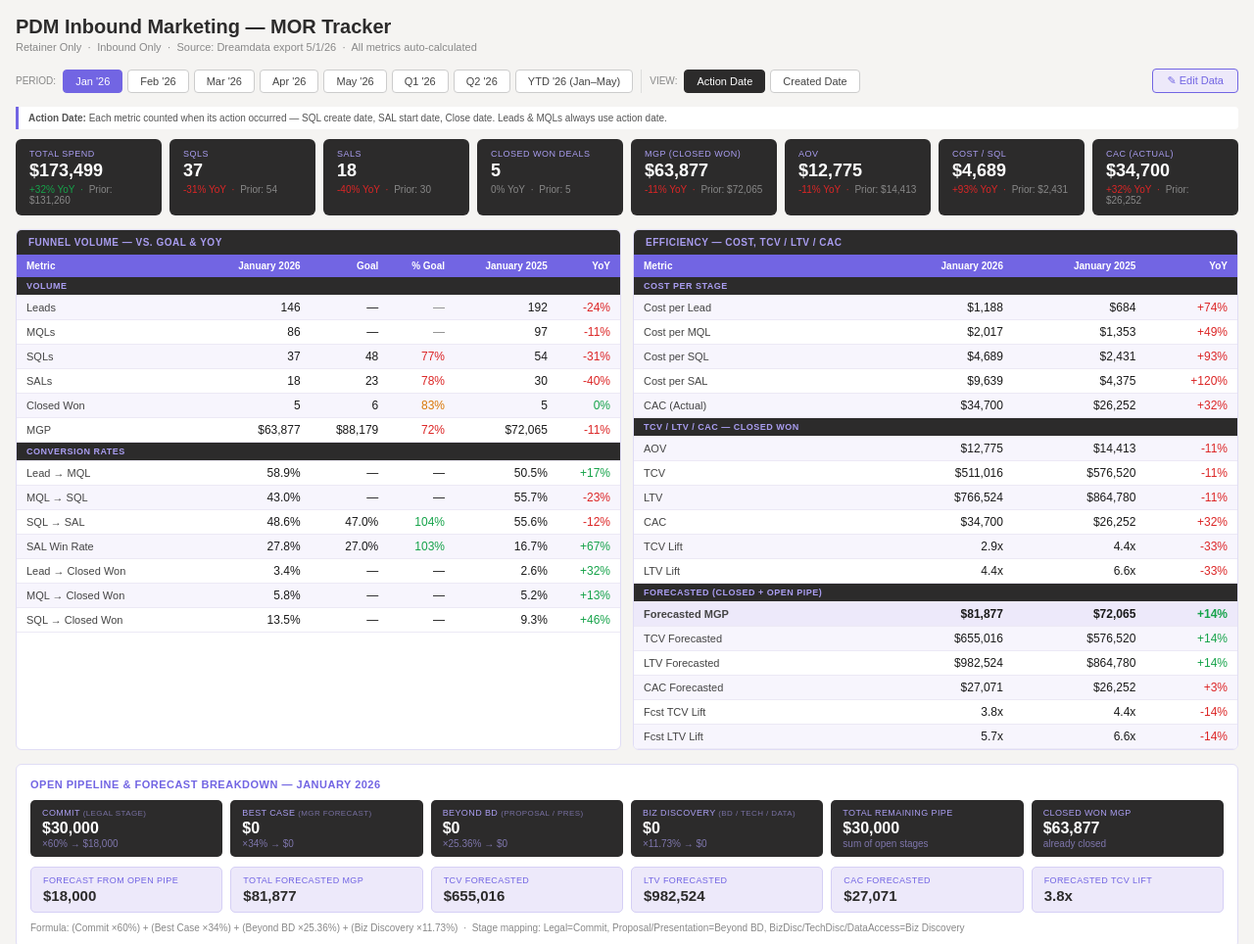
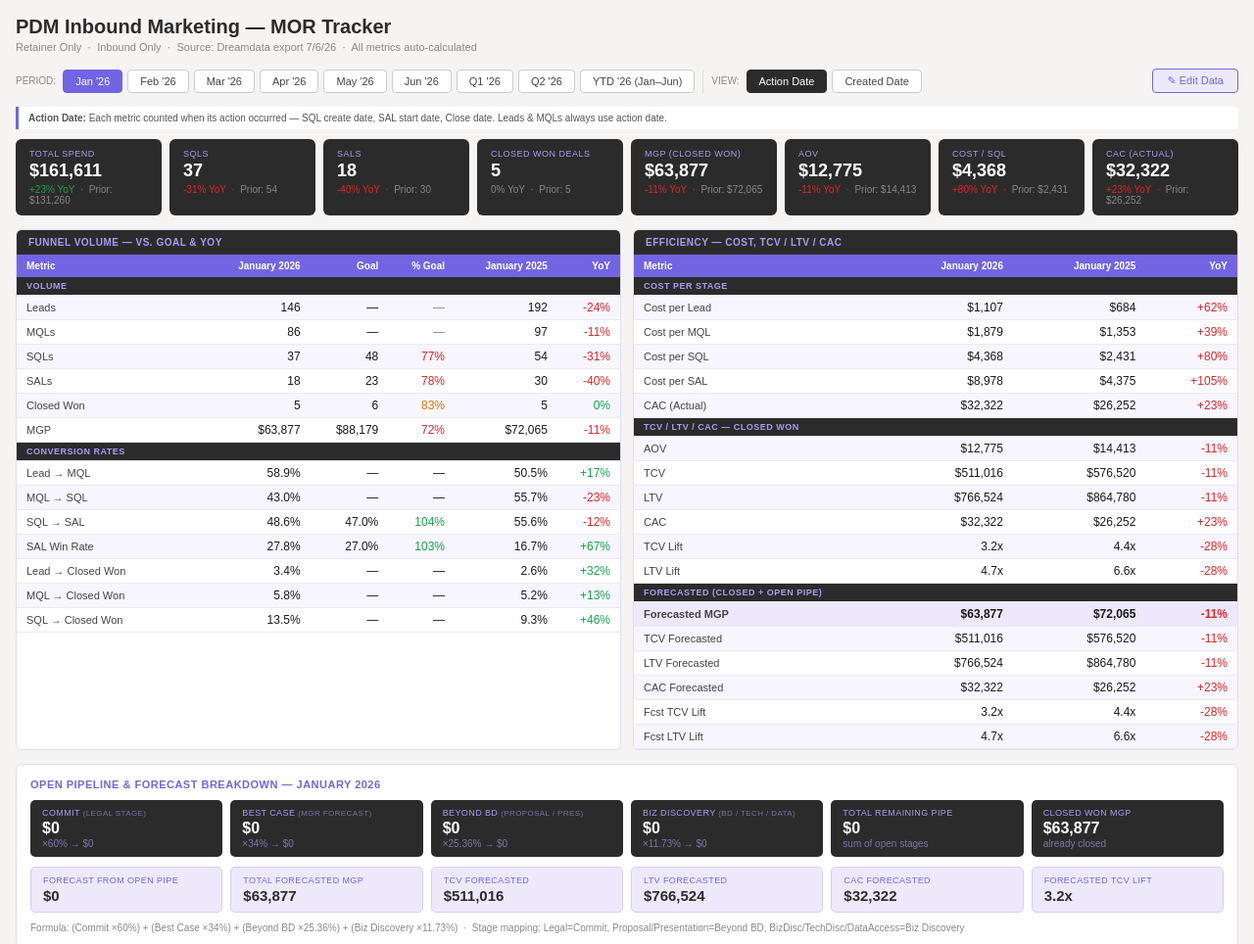
Before and after one commit to amandalopez-stack/pdm-mor-inbound-tracker, a plain HTML site: page index.html in a window 1280 px wide. Shown: the top 964 px of the page at 98% size. Drawn offline with Linux system fonts and the light colour scheme.

Commit message:
Add files via upload

```diff
--- a/index.html
+++ b/index.html
@@ -75,7 +75,7 @@ input[type=number]:focus{outline:none;border-color:#7265E3}
 <div class="app">
   <div class="header">
     <div class="header-title">PDM Inbound Marketing &mdash; MOR Tracker</div>
-    <div class="header-sub">Retainer Only &nbsp;&middot;&nbsp; Inbound Only &nbsp;&middot;&nbsp; Source: Dreamdata export 5/1/26 &nbsp;&middot;&nbsp; All metrics auto-calculated</div>
+    <div class="header-sub">Retainer Only &nbsp;&middot;&nbsp; Inbound Only &nbsp;&middot;&nbsp; Source: Dreamdata export 7/6/26 &nbsp;&middot;&nbsp; All metrics auto-calculated</div>
   </div>
   <div class="nav-row">
     <span style="font-size:10px;color:#888;margin-right:2px">PERIOD:</span>
@@ -84,9 +84,10 @@ input[type=number]:focus{outline:none;border-color:#7265E3}
     <button class="nbtn" onclick="setPeriod(this,'mar26')">Mar '26</button>
     <button class="nbtn" onclick="setPeriod(this,'apr26')">Apr '26</button>
     <button class="nbtn" onclick="setPeriod(this,'may26')">May '26</button>
+    <button class="nbtn" onclick="setPeriod(this,'jun26')">Jun '26</button>
     <button class="nbtn" onclick="setPeriod(this,'q126')">Q1 '26</button>
     <button class="nbtn" onclick="setPeriod(this,'q226')">Q2 '26</button>
-    <button class="nbtn" onclick="setPeriod(this,'ytd26')">YTD '26 (Jan–May)</button>
+    <button class="nbtn" onclick="setPeriod(this,'ytd26')">YTD '26 (Jan–Jun)</button>
     <div class="sep"></div>
     <span style="font-size:10px;color:#888;margin-right:2px">VIEW:</span>
     <button class="vbtn active" onclick="setView(this,'action')">Action Date</button>
@@ -116,7 +117,7 @@ const SPEND = {
   jan25:131260,feb25:133473,mar25:141004,apr25:96071.89,
   may25:102043.25,jun25:130855.06,jul25:146787.27,aug25:142794.49,
   sep25:129629.72,oct25:106168.64,nov25:74710.94,dec25:82261,
-  jan26:173498.97,feb26:204085.32,mar26:213194.38,apr26:114797.19,may26:121486.83
+  jan26:161611.36,feb26:179190.43,mar26:150398.15,apr26:111275.53,may26:111275.67,jun26:116799.60
 };
 
 // ── DATA ──────────────────────────────────────────────────────────────────────
@@ -128,7 +129,7 @@ const SPEND = {
 //   bestcase    = Manager Forecast = "Best Case"
 //   beyond_mgp  = Proposal / Presentation stage
 //   bizdiscovery_mgp = Business Discovery / Technical Discovery / Data Access
-// Source: Dreamdata export 6/15/26 — Retainer + Inbound only, FP excluded
+// Source: Dreamdata export 7/6/26 — Retainer + Inbound only, FP excluded
 
 let D = {
   // ── 2024 (leads/mqls from CSV; SQLs+ partially available, using what we have) ──
@@ -229,48 +230,56 @@ let D = {
     action:{leads:109,mqls:57,sqls:31,sals:16,cwd:4,mgp:20077,commit_mgp:0,bestcase_mgp:0,beyond_mgp:0,bizdiscovery_mgp:0,goal_sqls:0,goal_sals:0,goal_cwd:0,goal_mgp:0},
     created:{leads:109,mqls:57,sqls:31,sals:14,cwd:3,mgp:21281,commit_mgp:0,bestcase_mgp:0,beyond_mgp:0,bizdiscovery_mgp:0,goal_sqls:0,goal_sals:0,goal_cwd:0,goal_mgp:0}
   },
-  // ── 2026 — fully populated from Dreamdata 6/15/26 export ───────────────────
+  // ── 2026 — fully populated from Dreamdata 7/6/26 export (June added) ───────
   // Pipeline stage mapping: commit=Legal, bestcase=Mgr Forecast "Best Case",
   // beyond=Proposal/Presentation, bizdiscovery=BizDisc/TechDisc/DataAccess
   jan26:{
     action:{leads:146,mqls:86,sqls:37,sals:18,cwd:5,mgp:63877,
-            commit_mgp:30000,bestcase_mgp:0,beyond_mgp:0,bizdiscovery_mgp:0,
+            commit_mgp:0,bestcase_mgp:0,beyond_mgp:0,bizdiscovery_mgp:0,
             goal_sqls:48,goal_sals:23,goal_cwd:6,goal_mgp:88179,goal_sql_sal:0.47,goal_sal_win:0.27},
-    created:{leads:146,mqls:86,sqls:37,sals:17,cwd:4,mgp:100818,
-             commit_mgp:30000,bestcase_mgp:0,beyond_mgp:0,bizdiscovery_mgp:0,
+    created:{leads:146,mqls:86,sqls:37,sals:17,cwd:5,mgp:132663,
+             commit_mgp:0,bestcase_mgp:0,beyond_mgp:0,bizdiscovery_mgp:0,
              goal_sqls:48,goal_sals:23,goal_cwd:6,goal_mgp:88179,goal_sql_sal:0.47,goal_sal_win:0.27}
   },
   feb26:{
-    action:{leads:152,mqls:91,sqls:47,sals:17,cwd:5,mgp:63343,
-            commit_mgp:0,bestcase_mgp:40000,beyond_mgp:0,bizdiscovery_mgp:0,
+    action:{leads:152,mqls:90,sqls:47,sals:17,cwd:5,mgp:63343,
+            commit_mgp:0,bestcase_mgp:16000,beyond_mgp:0,bizdiscovery_mgp:0,
             goal_sqls:45,goal_sals:21,goal_cwd:7,goal_mgp:112214,goal_sql_sal:0.47,goal_sal_win:0.32},
-    created:{leads:152,mqls:91,sqls:47,sals:23,cwd:4,mgp:41805,
-             commit_mgp:0,bestcase_mgp:40000,beyond_mgp:0,bizdiscovery_mgp:0,
+    created:{leads:152,mqls:90,sqls:47,sals:23,cwd:5,mgp:88830,
+             commit_mgp:0,bestcase_mgp:16000,beyond_mgp:0,bizdiscovery_mgp:0,
              goal_sqls:45,goal_sals:21,goal_cwd:7,goal_mgp:112214,goal_sql_sal:0.47,goal_sal_win:0.32}
   },
   mar26:{
-    action:{leads:165,mqls:83,sqls:45,sals:26,cwd:6,mgp:59168,
-            commit_mgp:11000,bestcase_mgp:20650,beyond_mgp:0,bizdiscovery_mgp:0,
+    action:{leads:166,mqls:84,sqls:45,sals:26,cwd:6,mgp:59168,
+            commit_mgp:0,bestcase_mgp:19000,beyond_mgp:20650,bizdiscovery_mgp:0,
             goal_sqls:43,goal_sals:20,goal_cwd:6,goal_mgp:94012,goal_sql_sal:0.46,goal_sal_win:0.30},
-    created:{leads:165,mqls:83,sqls:45,sals:23,cwd:5,mgp:108764,
-             commit_mgp:11000,bestcase_mgp:20650,beyond_mgp:0,bizdiscovery_mgp:0,
+    created:{leads:166,mqls:84,sqls:45,sals:23,cwd:5,mgp:108764,
+             commit_mgp:0,bestcase_mgp:19000,beyond_mgp:20650,bizdiscovery_mgp:0,
              goal_sqls:43,goal_sals:20,goal_cwd:6,goal_mgp:94012,goal_sql_sal:0.46,goal_sal_win:0.30}
   },
   apr26:{
-    action:{leads:129,mqls:70,sqls:37,sals:19,cwd:3,mgp:92549,
-            commit_mgp:12000,bestcase_mgp:19000,beyond_mgp:170355,bizdiscovery_mgp:150000,
+    action:{leads:129,mqls:68,sqls:37,sals:19,cwd:3,mgp:92549,
+            commit_mgp:0,bestcase_mgp:74000,beyond_mgp:174355,bizdiscovery_mgp:70000,
             goal_sqls:34,goal_sals:16,goal_cwd:6,goal_mgp:94687,goal_sql_sal:0.47,goal_sal_win:0.35},
-    created:{leads:129,mqls:70,sqls:37,sals:21,cwd:2,mgp:20073,
-             commit_mgp:12000,bestcase_mgp:19000,beyond_mgp:170355,bizdiscovery_mgp:150000,
+    created:{leads:129,mqls:68,sqls:37,sals:23,cwd:5,mgp:126502,
+             commit_mgp:0,bestcase_mgp:74000,beyond_mgp:174355,bizdiscovery_mgp:70000,
              goal_sqls:34,goal_sals:16,goal_cwd:6,goal_mgp:94687,goal_sql_sal:0.47,goal_sal_win:0.35}
   },
   may26:{
-    action:{leads:137,mqls:83,sqls:39,sals:26,cwd:7,mgp:105159,
-            commit_mgp:20642,bestcase_mgp:36647,beyond_mgp:66000,bizdiscovery_mgp:79000,
+    action:{leads:136,mqls:82,sqls:38,sals:26,cwd:7,mgp:105159,
+            commit_mgp:9999,bestcase_mgp:32648,beyond_mgp:93648,bizdiscovery_mgp:70000,
             goal_sqls:38,goal_sals:18,goal_cwd:5,goal_mgp:81635,goal_sql_sal:0.48,goal_sal_win:0.26},
-    created:{leads:137,mqls:83,sqls:39,sals:25,cwd:5,mgp:66246,
-             commit_mgp:20642,bestcase_mgp:36647,beyond_mgp:66000,bizdiscovery_mgp:79000,
+    created:{leads:136,mqls:82,sqls:38,sals:23,cwd:5,mgp:66291,
+             commit_mgp:9999,bestcase_mgp:32648,beyond_mgp:93648,bizdiscovery_mgp:70000,
              goal_sqls:38,goal_sals:18,goal_cwd:5,goal_mgp:81635,goal_sql_sal:0.48,goal_sal_win:0.26}
+  },
+  jun26:{
+    action:{leads:165,mqls:96,sqls:53,sals:31,cwd:10,mgp:243439,
+            commit_mgp:0,bestcase_mgp:13000,beyond_mgp:148000,bizdiscovery_mgp:316000,
+            goal_sqls:36,goal_sals:17,goal_cwd:5,goal_mgp:91797,goal_sql_sal:0.47,goal_sal_win:0.31},
+    created:{leads:165,mqls:96,sqls:53,sals:26,cwd:3,mgp:22435,
+             commit_mgp:0,bestcase_mgp:13000,beyond_mgp:148000,bizdiscovery_mgp:316000,
+             goal_sqls:36,goal_sals:17,goal_cwd:5,goal_mgp:91797,goal_sql_sal:0.47,goal_sal_win:0.31}
   }
 };
 
@@ -280,9 +289,10 @@ const PERIODS = {
   mar26:{keys:['mar26'],yoy:['mar25'],label:'March 2026',plabel:'March 2025'},
   apr26:{keys:['apr26'],yoy:['apr25'],label:'April 2026',plabel:'April 2025'},
   may26:{keys:['may26'],yoy:['may25'],label:'May 2026',plabel:'May 2025'},
+  jun26:{keys:['jun26'],yoy:['jun25'],label:'June 2026',plabel:'June 2025'},
   q126:{keys:['jan26','feb26','mar26'],yoy:['jan25','feb25','mar25'],label:'Q1 2026',plabel:'Q1 2025'},
-  q226:{keys:['apr26','may26'],yoy:['apr25','may25'],label:'Q2 2026 (Apr–May)',plabel:'Q2 2025 (Apr–May)'},
-  ytd26:{keys:['jan26','feb26','mar26','apr26','may26'],yoy:['jan25','feb25','mar25','apr25','may25'],label:'YTD 2026 (Jan–May)',plabel:'YTD 2025 (Jan–May)'}
+  q226:{keys:['apr26','may26','jun26'],yoy:['apr25','may25','jun25'],label:'Q2 2026 (Apr–Jun)',plabel:'Q2 2025 (Apr–Jun)'},
+  ytd26:{keys:['jan26','feb26','mar26','apr26','may26','jun26'],yoy:['jan25','feb25','mar25','apr25','may25','jun25'],label:'YTD 2026 (Jan–Jun)',plabel:'YTD 2025 (Jan–Jun)'}
 };
 
 let curPeriod = 'jan26', curView = 'action', editMo = 'jan26';
@@ -516,8 +526,8 @@ function setView(el, v) {
 
 // ── EDIT MODAL ────────────────────────────────────────────────────────────────
 const EDIT_MONTHS = [
-  {k:'jan26',l:"Jan '26"},{k:'feb26',l:"Feb '26"},{k:'mar26',l:"Mar '26"},{k:'apr26',l:"Apr '26"},
-  {k:'jan25',l:"Jan '25"},{k:'feb25',l:"Feb '25"},{k:'mar25',l:"Mar '25"},{k:'apr25',l:"Apr '25"}
+  {k:'jan26',l:"Jan '26"},{k:'feb26',l:"Feb '26"},{k:'mar26',l:"Mar '26"},{k:'apr26',l:"Apr '26"},{k:'may26',l:"May '26"},{k:'jun26',l:"Jun '26"},
+  {k:'jan25',l:"Jan '25"},{k:'feb25',l:"Feb '25"},{k:'mar25',l:"Mar '25"},{k:'apr25',l:"Apr '25"},{k:'may25',l:"May '25"},{k:'jun25',l:"Jun '25"}
 ];
 
 function openEdit()  { editMo = 'jan26'; buildTabs(); buildForm(); document.getElementById('overlay').classList.add('open'); }
```
